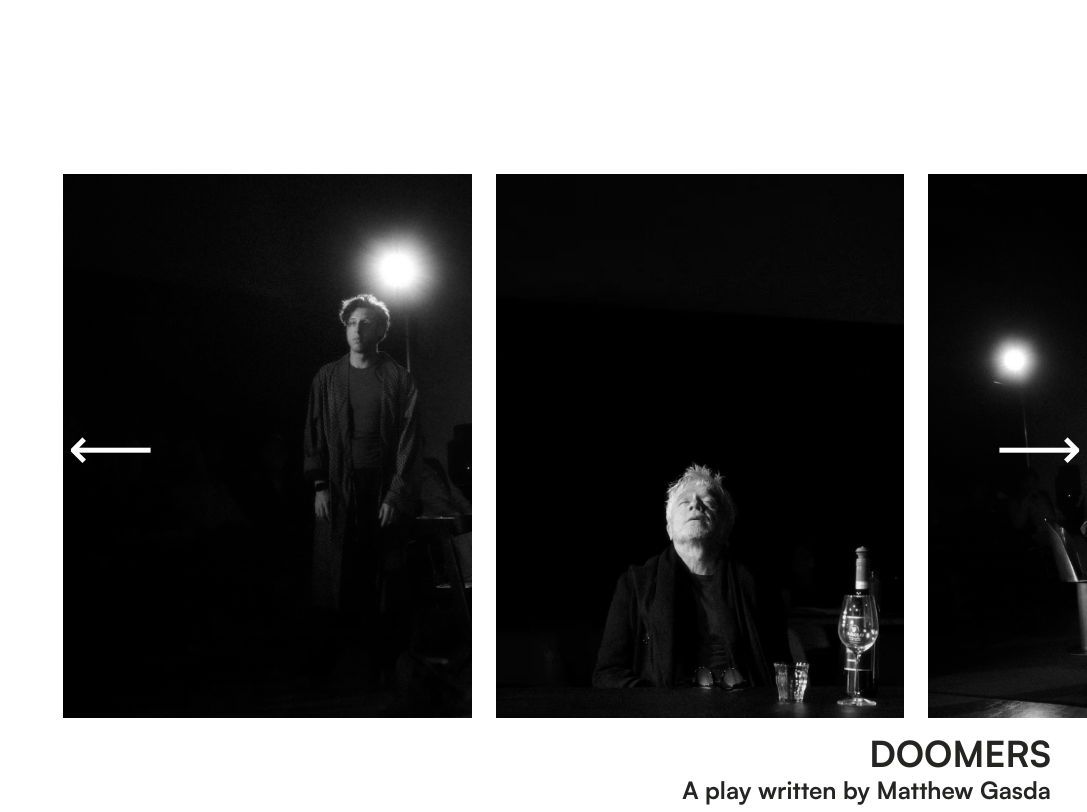
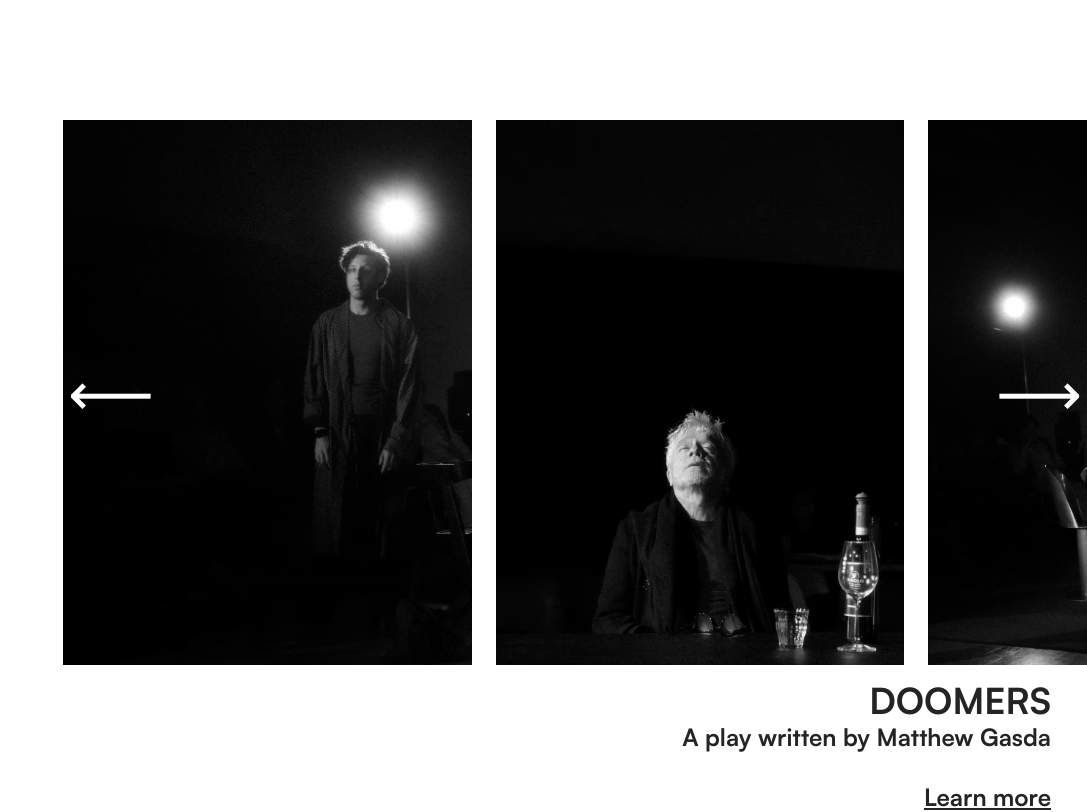
Before and after one commit to arisa-s/folly, a Next.js app: page /new in a window 1280 px wide. Shown: the part 1480-2292 px from the top of the page, without its empty margins (193-1280 px from the left). Built offline with nearby package versions, Linux system fonts and the light colour scheme.

Commit message:
minor style fix

```diff
--- a/app/(main)/new/components/sections/AboutSection.tsx
+++ b/app/(main)/new/components/sections/AboutSection.tsx
@@ -2,7 +2,7 @@ import SectionWrapper from "./components/SectionWrapper";
 
 const AboutSection = () => {
   return (
-    <SectionWrapper>
+    <SectionWrapper className="">
       Folly Productions is an independent theatre and film company developing
       work that is bold, character-driven, and unafraid to push into
       the&nbsp;unknown. <br />
--- a/app/(main)/new/page.tsx
+++ b/app/(main)/new/page.tsx
@@ -296,9 +296,13 @@ export default function Page() {
               ref={(el) => {
                 sectionRefs.current[i] = el;
               }}
-              className="snap-start h-screen w-full grid place-items-center"
+              className="snap-start h-screen w-full grid "
             >
-              <div className="relative z-10 w-full min-h-full grid place-items-center">
+              <div
+                className={`relative z-10 w-full min-h-full grid ${
+                  s.id === "archive" ? "" : "place-items-center"
+                }`}
+              >
                 {s.component}
               </div>
             </section>
```
